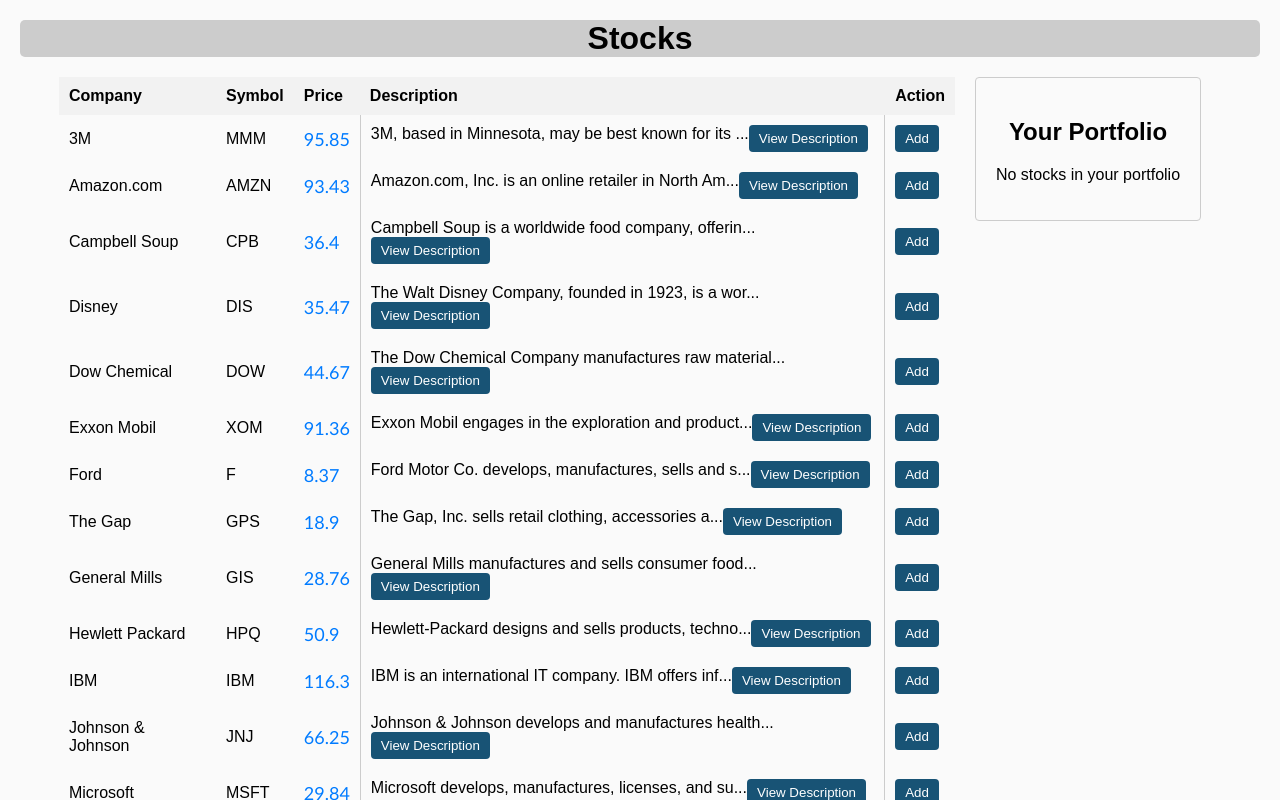
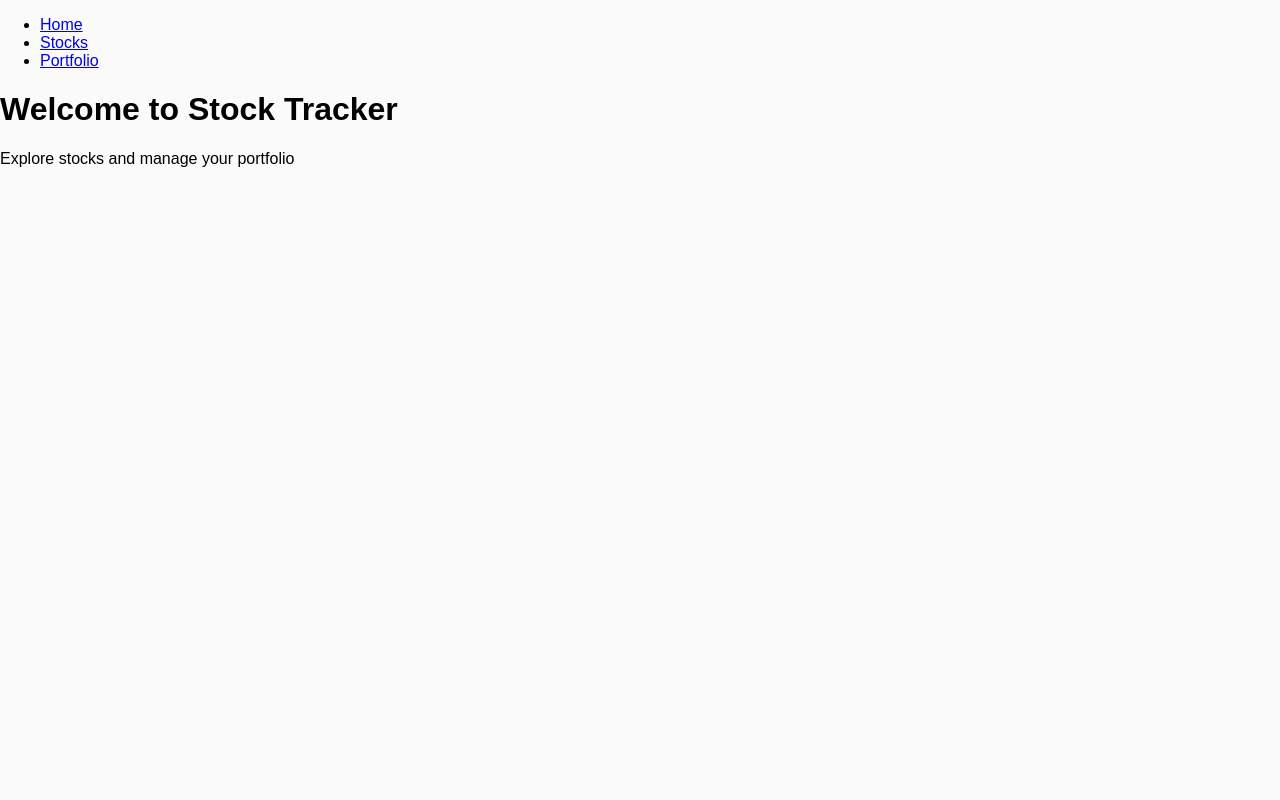
Before and after one commit to muilipato/stock-tracker, a React (Create React App) app: page / in a window 1280 px wide. Shown: the top 800 px of the page. Built offline with nearby package versions, Linux system fonts and the light colour scheme; data requests are answered from the project's data file.

Commit message:
added home and stocks route

```diff
--- a/package.json
+++ b/package.json
@@ -8,6 +8,7 @@
     "@testing-library/user-event": "^13.5.0",
     "react": "^18.2.0",
     "react-dom": "^18.2.0",
+    "react-router-dom": "^6.11.1",
     "react-scripts": "5.0.1",
     "web-vitals": "^2.1.4"
   },
--- a/src/components/App.js
+++ b/src/components/App.js
@@ -1,12 +1,38 @@
 import React from 'react';
 import DisplayStocks from './DisplayStocks';
 import Portfolio from './Portfolio'
+import { BrowserRouter as Router, Route,Routes, Link } from 'react-router-dom';
+import {Switch} from 'react-router-dom';
+import Home from './Home';
 
 
 function App(){
     return(
         <>
-    <DisplayStocks/>
+        <Router>
+        <nav className='navbar'>
+            <ul className='nav-links'>
+                <li>
+                  <Link to="/">Home</Link>
+                </li>
+                <li>
+                  <Link to="/stocks">Stocks</Link>
+                </li>
+                <li>
+                  <Link to="/portfolio">Portfolio</Link>
+                </li>
+            </ul>
+        </nav>
+        <Routes>
+            <Route exact path='/' element={<Home/>}>
+
+            </Route>
+            <Route path='/stocks' element={<DisplayStocks/>}>
+
+            </Route>
+
+        </Routes>
+        </Router>
     </>
     )
 }
--- a/src/components/DisplayStocks.js
+++ b/src/components/DisplayStocks.js
@@ -92,7 +92,7 @@
             </div>
             <div className='portfolio-container'>
             <Portfolio portfolio={portfolio} removeFromPortfolio={removeFromPortfolio}/>
-            </div>
+                        </div>
             <div>
 
                 {
--- /dev/null
+++ b/src/components/Home.js
@@ -0,0 +1,10 @@
+import React from "react";
+function Home(){
+return(
+    <div>
+        <h1>Welcome to Stock Tracker</h1>
+        <p> Explore stocks and manage your portfolio</p>
+    </div>
+)
+}
+export default Home;
```
Also changed, not shown: src/components/Search.js (deleted), 1 other file (tests, documents, lock files or other folders).
